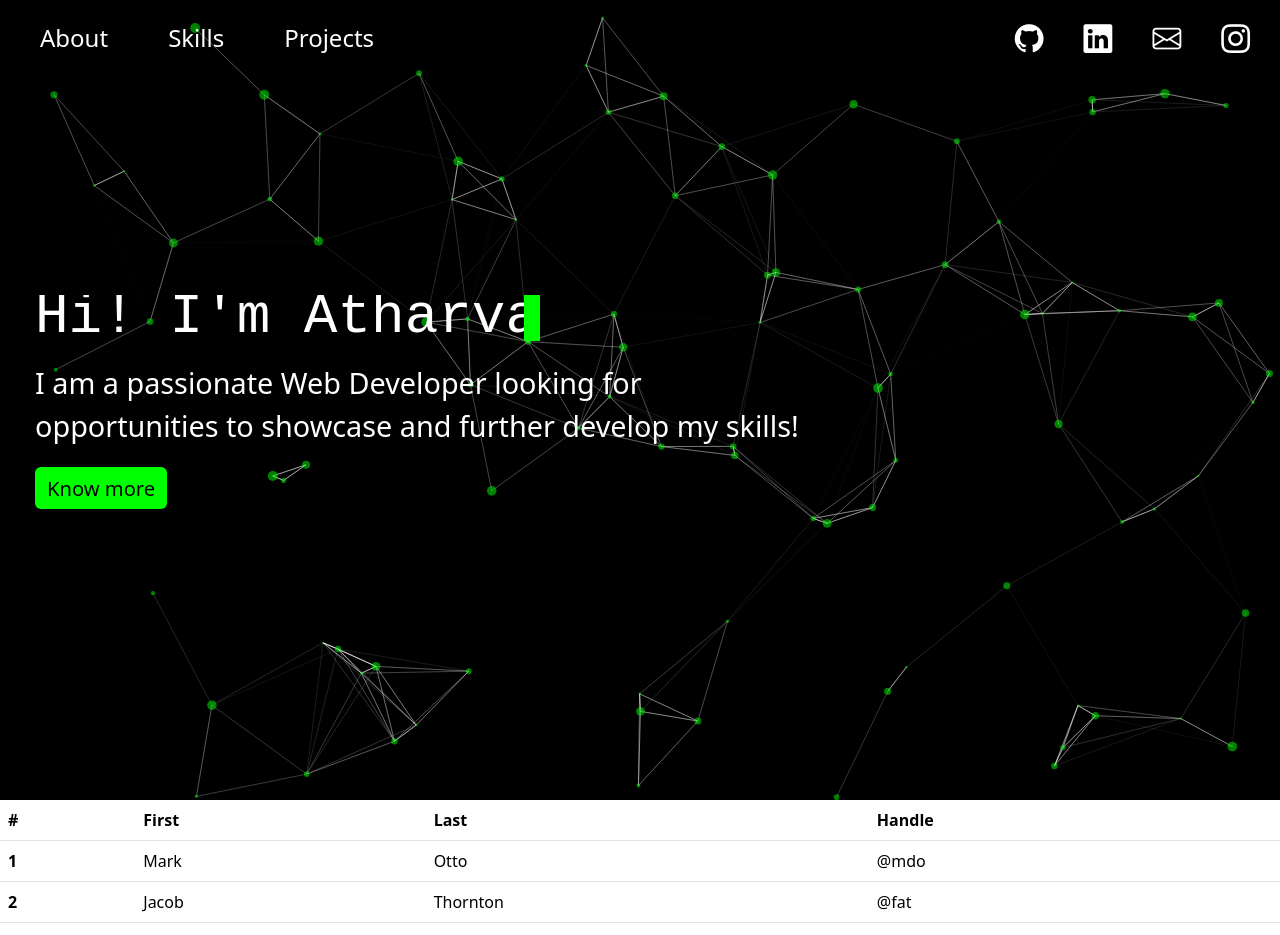
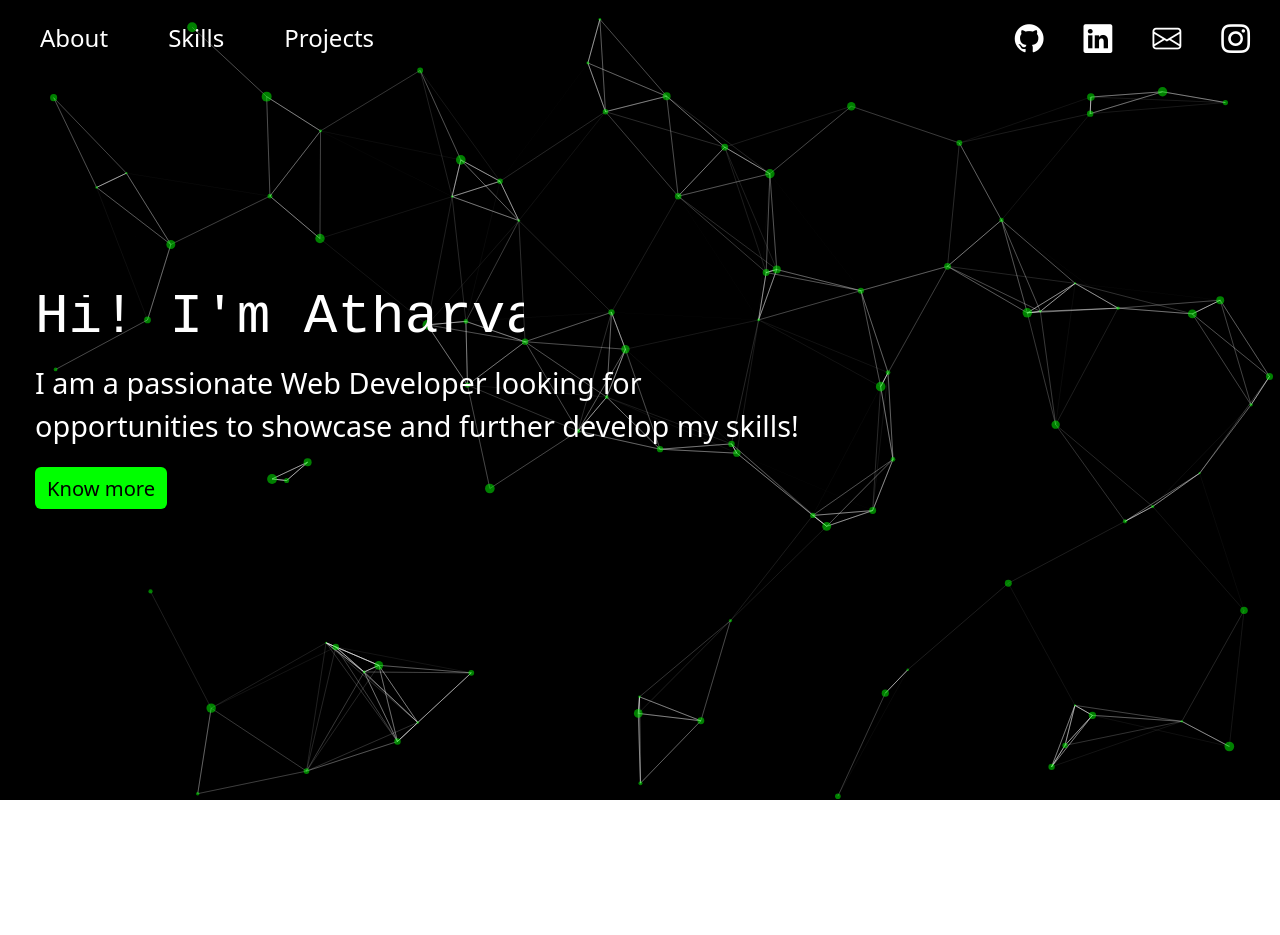
Before and after one commit to atharva-kakarot/my-react-portfolio, a React (Vite) app: page / in a window 1280 px wide. Shown: the top 935 px of the page. After the commit the page ends 800 px from the top, so only its background shows below. Built offline with nearby package versions, Linux system fonts and the light colour scheme.

Commit message:
Added react router

```diff
--- a/package.json
+++ b/package.json
@@ -16,6 +16,7 @@
     "bootstrap-icons": "^1.11.3",
     "react": "^18.3.1",
     "react-dom": "^18.3.1",
+    "react-router-dom": "^6.26.2",
     "react-tsparticles": "^2.12.2",
     "tsparticles-slim": "^2.12.0"
   },
--- a/src/App.tsx
+++ b/src/App.tsx
@@ -1,18 +1,23 @@
+import { BrowserRouter as Router, Route, Routes } from "react-router-dom";
 import Navbar from "./components/Navbar/Navbar";
 import Home from "./components/Home/Home";
 import Jumbotron from "./components/Jumbotron/Jumbotron";
 import Skills from "./components/Skills/Skills";
 
-function App() {
+const App: React.FC = () => {
   return (
-    <div>
-      <Navbar />
-      <Home>
-        <Jumbotron />
-      </Home>
-      <Skills />
-    </div>
+    <Router>
+      <div>
+        <Navbar />
+        <Home>
+          <Routes>
+            <Route path="/" element={<Jumbotron />} />
+            <Route path="/skills" element={<Skills />} />
+          </Routes>
+        </Home>
+      </div>
+    </Router>
   );
-}
+};
 
 export default App;
--- a/src/components/Jumbotron/Jumbotron.tsx
+++ b/src/components/Jumbotron/Jumbotron.tsx
@@ -2,7 +2,7 @@ import "bootstrap/dist/css/bootstrap.min.css";
 import "./Jumbotron.css";
 import "@fortawesome/fontawesome-free/css/all.min.css";
 
-const Jumbotron = () => {
+const Jumbotron: React.FC = () => {
   return (
     <div className="jumbotron">
       <div id="text-div">
--- a/src/components/Skills/Skills.tsx
+++ b/src/components/Skills/Skills.tsx
@@ -1,7 +1,7 @@
 import "bootstrap/dist/css/bootstrap.min.css";
 import "./Skills.css";
 
-const Skills = () => {
+const Skills: React.FC = () => {
   return (
     <table className="table">
       <thead>
```
Also changed, not shown: 1 other file (tests, documents, lock files or other folders).
